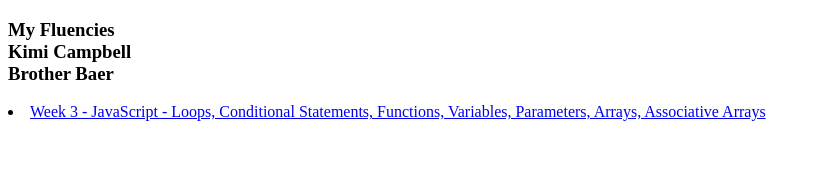
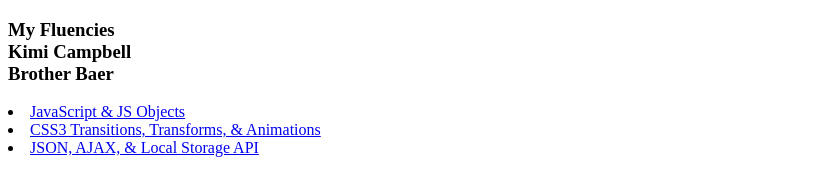
Before and after one commit to CampbellKimi/campbell_kimi.github.io, a plain HTML site: page index.html in a window 1280 px wide. Shown: the whole page, without its empty margins (0-821 px from the left). Drawn offline with Linux system fonts and the light colour scheme.

Commit message:
updated index

```diff
--- a/index.html
+++ b/index.html
@@ -6,8 +6,9 @@
 </head>
 
 <body>
-    <li><a href="./week3/index3.html">Week 3 - JavaScript - Loops, Conditional Statements, Functions, Variables, Parameters, Arrays, Associative Arrays</a></li>
-
+    <li><a href="./week3/index3.html">JavaScript & JS Objects</a></li>
+    <li><a href="./css3TTA/index.html">CSS3 Transitions, Transforms, & Animations</a></li>
+    <li><a href="./CSS261">JSON, AJAX, & Local Storage API</a></li>
 
 </body>
 </html>
```
